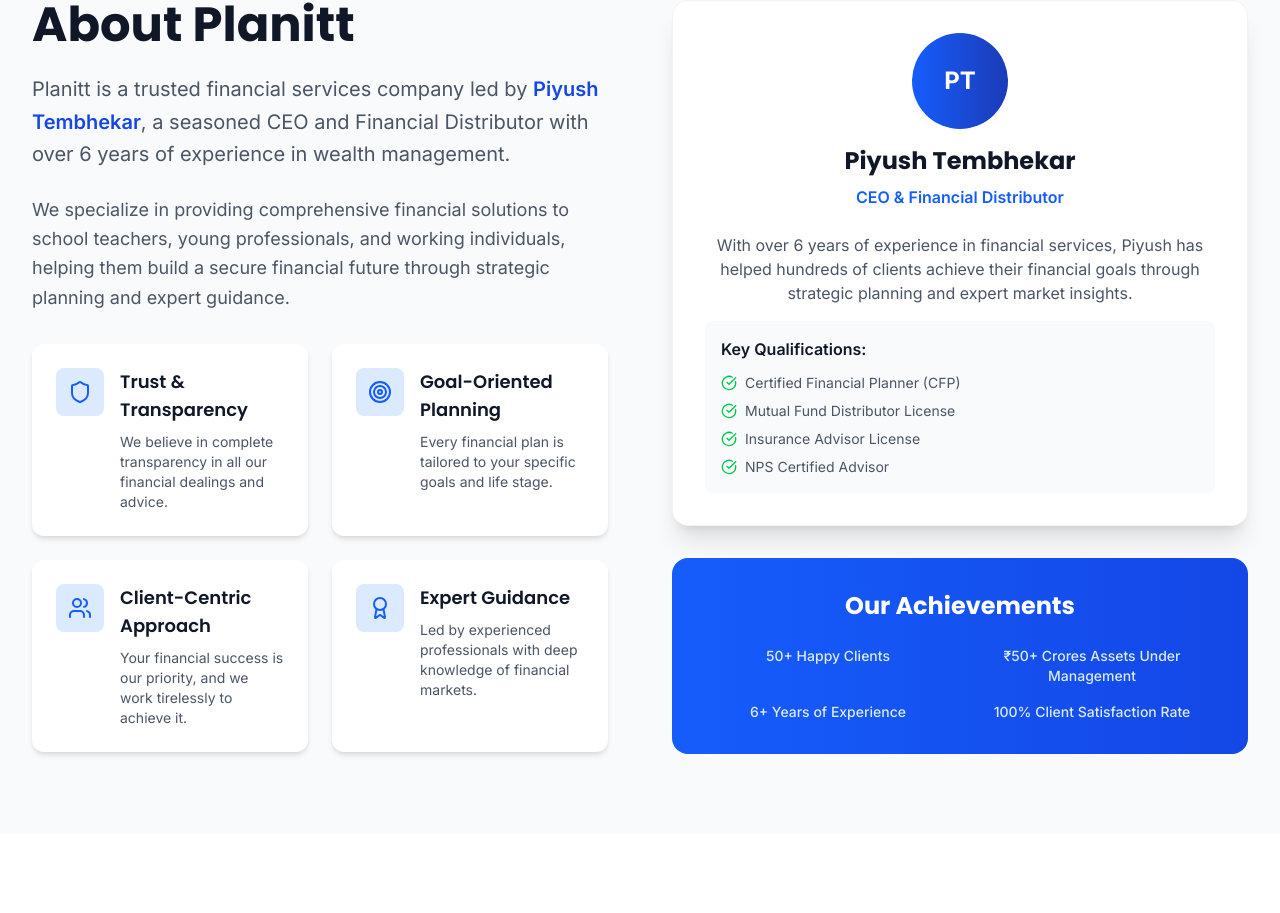
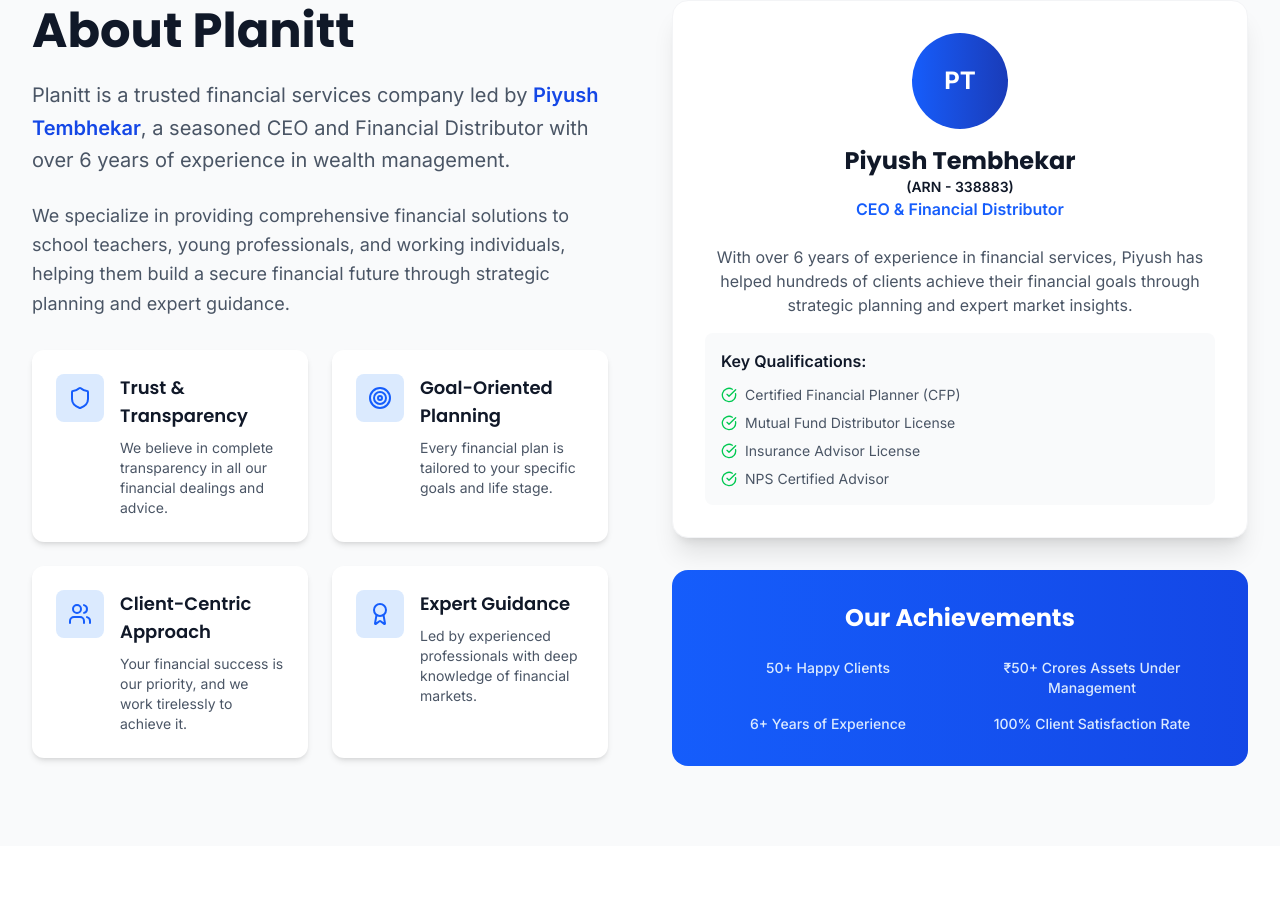
Before and after one commit to Parthshende28/planitt-website, a Next.js app: page / in a window 1280 px wide. Shown: the part 3224-4137 px from the top of the page. Built offline with nearby package versions, Linux system fonts and the light colour scheme.

Commit message:
added arn no.

```diff
--- a/src/components/About.tsx
+++ b/src/components/About.tsx
@@ -104,9 +104,12 @@
                                 <div className="w-24 h-24 bg-gradient-to-r from-blue-600 to-blue-800 rounded-full mx-auto mb-4 flex items-center justify-center">
                                     <span className="text-white text-2xl font-bold">PT</span>
                                 </div>
-                                <h3 className="font-heading text-2xl font-bold text-gray-900 mb-2">
+                                <h3 className="font-heading text-2xl font-bold text-gray-900">
                                     Piyush Tembhekar
                                 </h3>
+                                <p className="text-gray-900 text-sm font-semibold">
+                                    (ARN - 338883)
+                                </p>
                                 <p className="text-blue-600 font-semibold">
                                     CEO & Financial Distributor
                                 </p>
```
